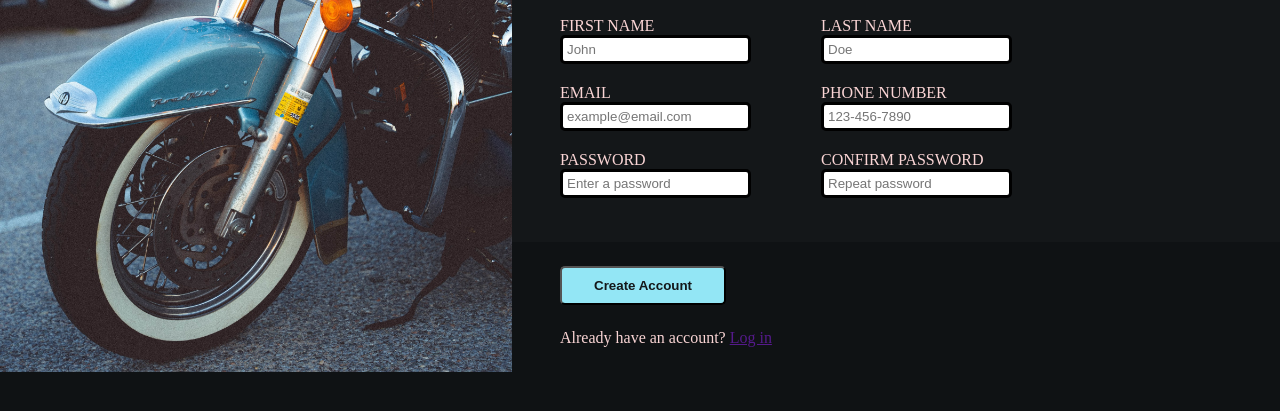
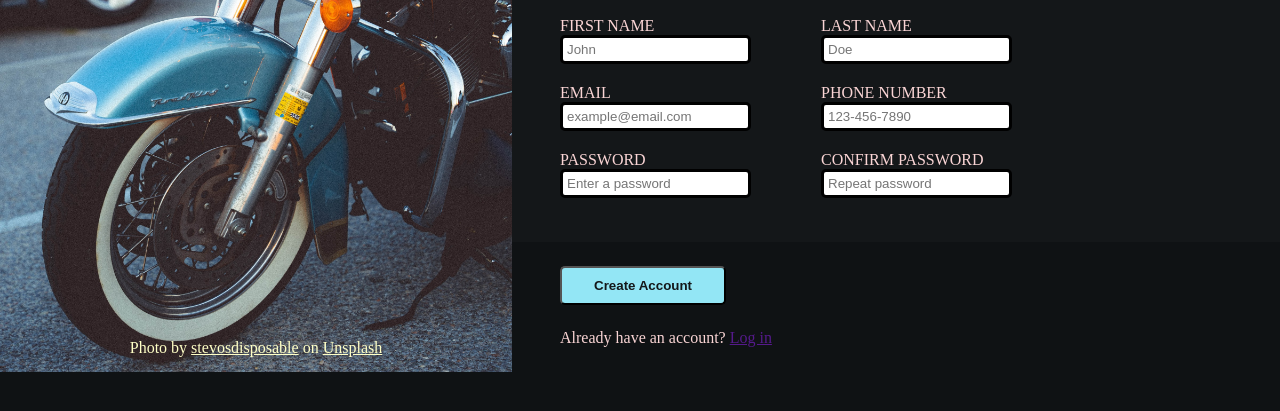
Before and after one commit to rhkim1292/sign-up-form, a plain HTML site: page index.html in a window 1280 px wide. Shown: the part 369-780 px from the top of the page. Drawn offline with Linux system fonts and the light colour scheme.

Commit message:
Add credit for bg image in splash section

```diff
--- a/index.html
+++ b/index.html
@@ -13,6 +13,14 @@
 			<div class="splash-logo-container flex-container">
 				<img src="./odin-lined.png" />
 				<p>SICK</p>
+			</div>
+			<div class="credit-container flex-container">
+				<p class="bg-img-credit">
+					Photo by
+					<a href="https://unsplash.com/@stevosdisposable">stevosdisposable</a>
+					on
+					<a href="https://unsplash.com/photos/SVuhugMvK6Y">Unsplash</a>
+				</p>
 			</div>
 		</div>
 		<form action="" method="get" class="right-section flex-container">
@@ -111,7 +119,9 @@
 			<div class="button-container">
 				<button type="submit">Create Account</button>
 			</div>
-			<p class="login-text">Already have an account? <a href="">Log in</a></p>
+			<p class="login-text">
+				Already have an account? <a href="">Log in</a>
+			</p>
 		</form>
 		<script src="./script.js"></script>
 	</body>
--- a/style.css
+++ b/style.css
@@ -95,6 +95,21 @@ input:placeholder-shown + span::before {
     margin: 0;
 }
 
+.credit-container {
+    position: absolute;
+    justify-content: center;
+    width: var(--splash-logo-section-width);
+    bottom: 3px;
+}
+
+p.bg-img-credit a,
+p.bg-img-credit a:hover,
+p.bg-img-credit a:focus,
+p.bg-img-credit a:active {
+    text-decoration: underline;
+    color: inherit;
+}
+
 .right-section.flex-container {
     flex-direction: column;
     justify-content: center;
```
